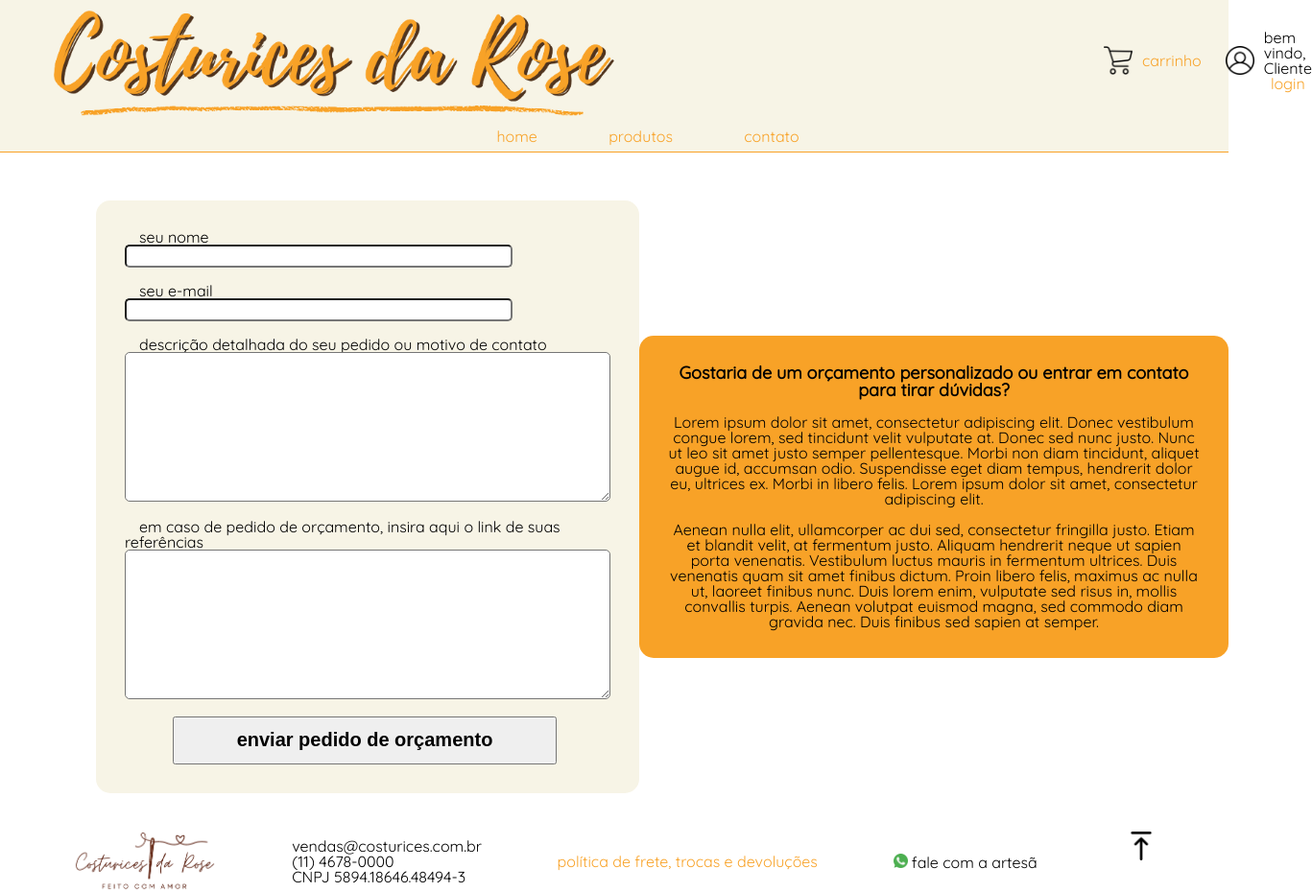
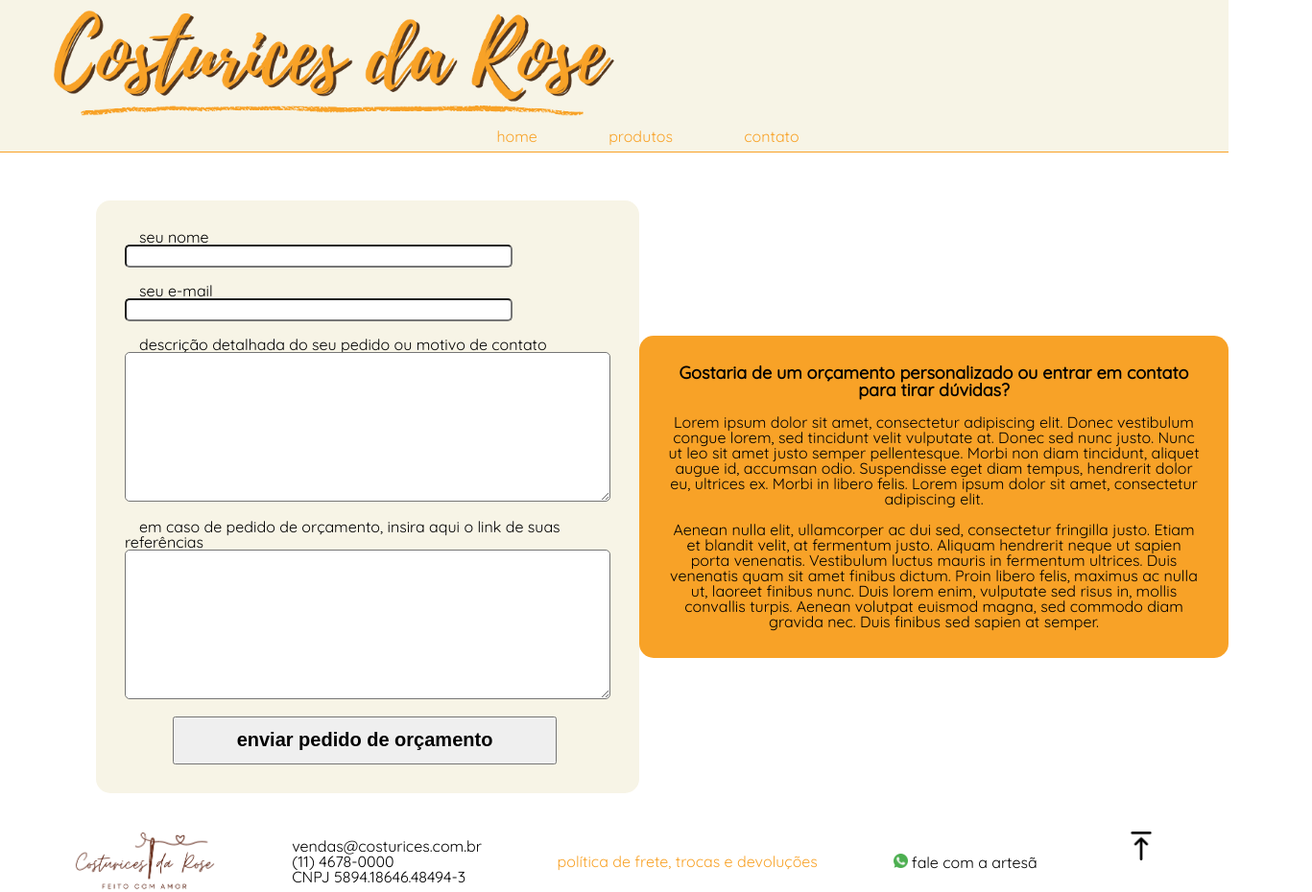
Before and after one commit to ramoskarina/projetoIntegrador_01, a website: page contato.html in a window 1280 px wide. Shown: the whole page at 96% size, 1367 px wide, since content can reach past the window. Drawn offline with nearby package versions, Linux system fonts and the light colour scheme.

Commit message:
html update

```diff
--- a/contato.html
+++ b/contato.html
@@ -31,23 +31,6 @@
           ,
           alt="Logo Costurices da Rose"
         />
-      </div>
-      <div class="carrinho">
-        <img
-          src="./css/img/shopping-cart.png"
-          ,
-          alt="Ícone de carrinho de compras"
-        />
-        <a href="#">carrinho</a>
-      </div>
-      <div class="cliente">
-        <img src="./css/img/user.png" , alt="Foto do usuário" />
-        <div>
-          <p>bem vindo, Cliente</p>
-          <div class="acesso">
-            <a href="login.html">login</a>
-          </div>
-        </div>
       </div>
     </header>
 
```
Also changed, not shown: produtos.html (+0 -17 lines).
